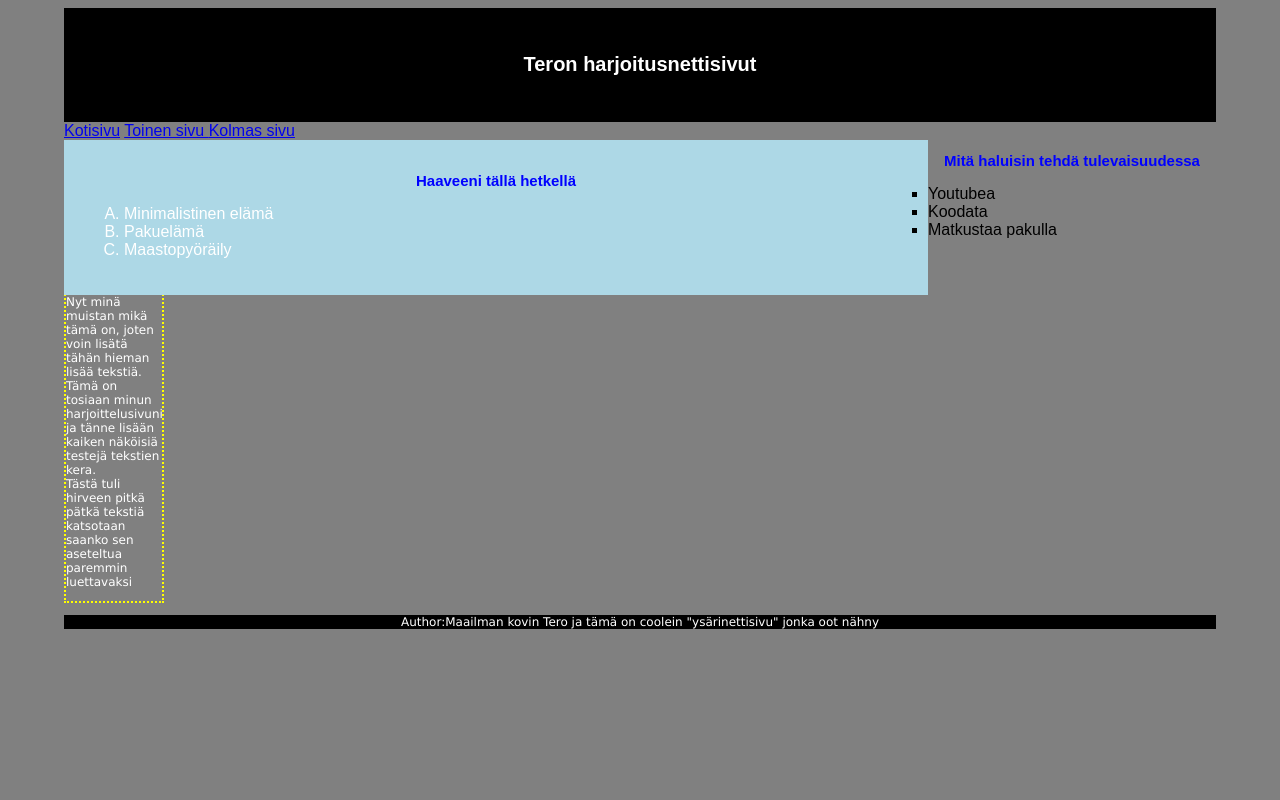
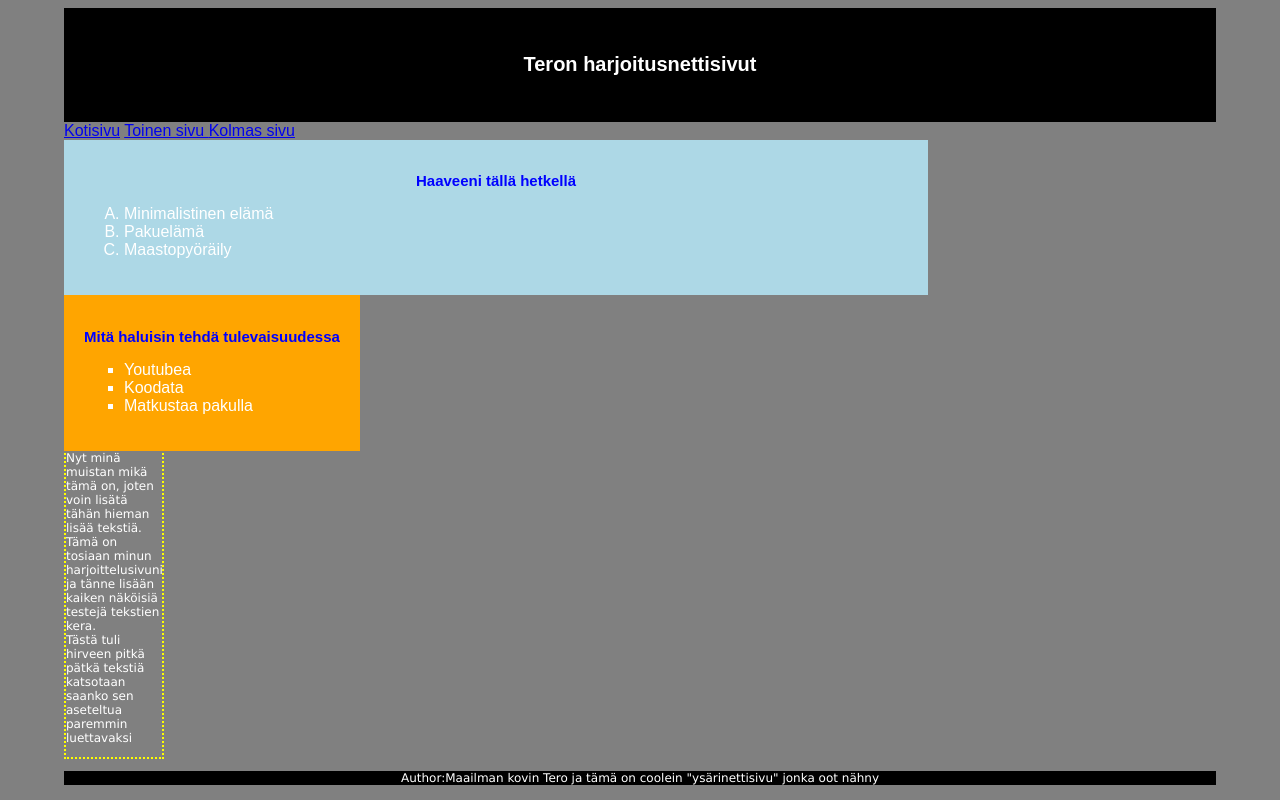
Before and after one commit to terosavolainen/terosavolainen.github.io, a plain HTML site: page index.html in a window 1280 px wide. Drawn offline with Linux system fonts and the light colour scheme.

Commit message:
Update styles.css

```diff
--- a/styles.css
+++ b/styles.css
@@ -60,11 +60,12 @@ figcaption {
       }
 
 
-
-.article {
+article {
   padding: 20px;
   background: orange;
   float:left;
+  width:75 %;
+  color: white;
     }
 
 section {
```
